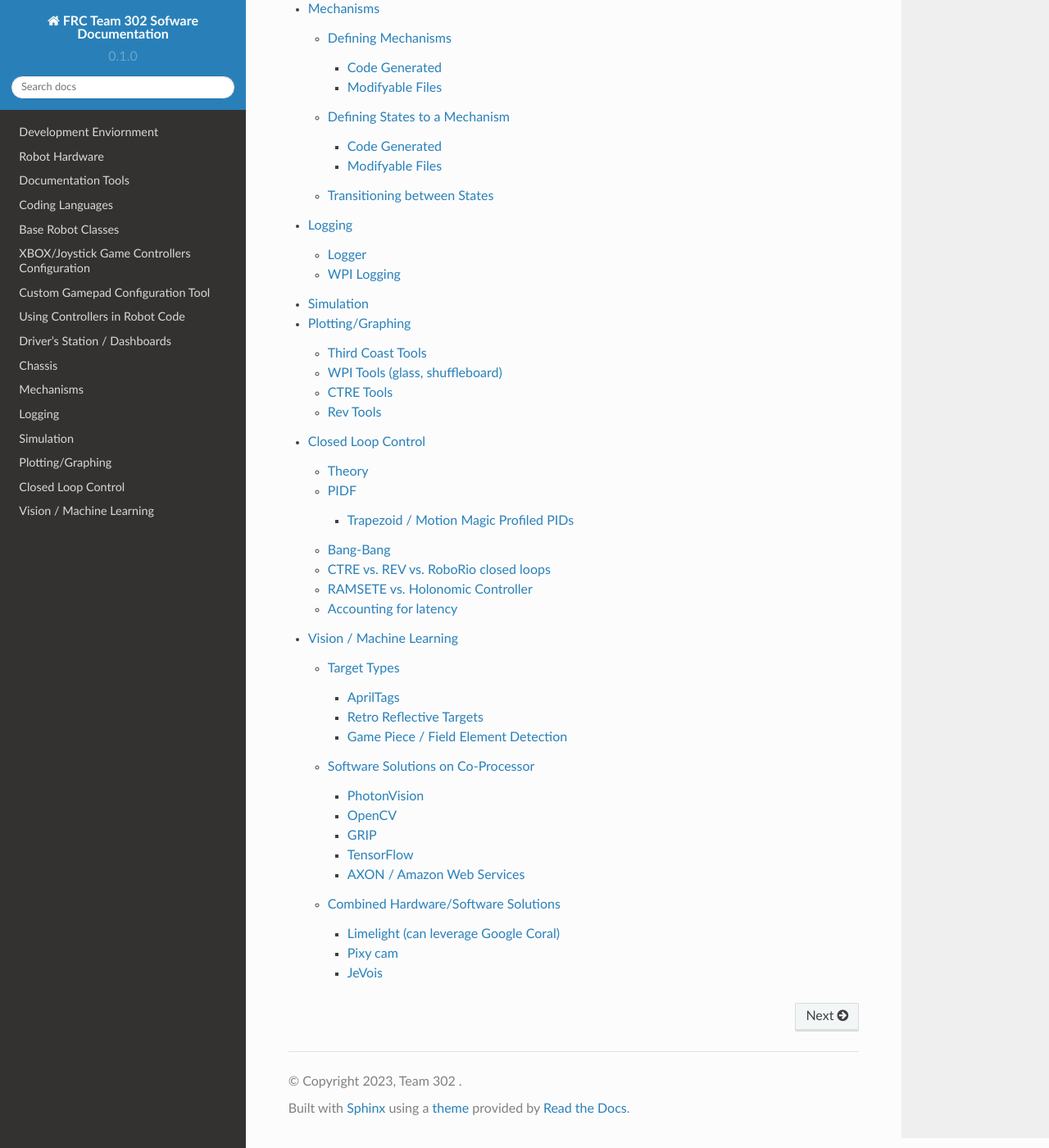
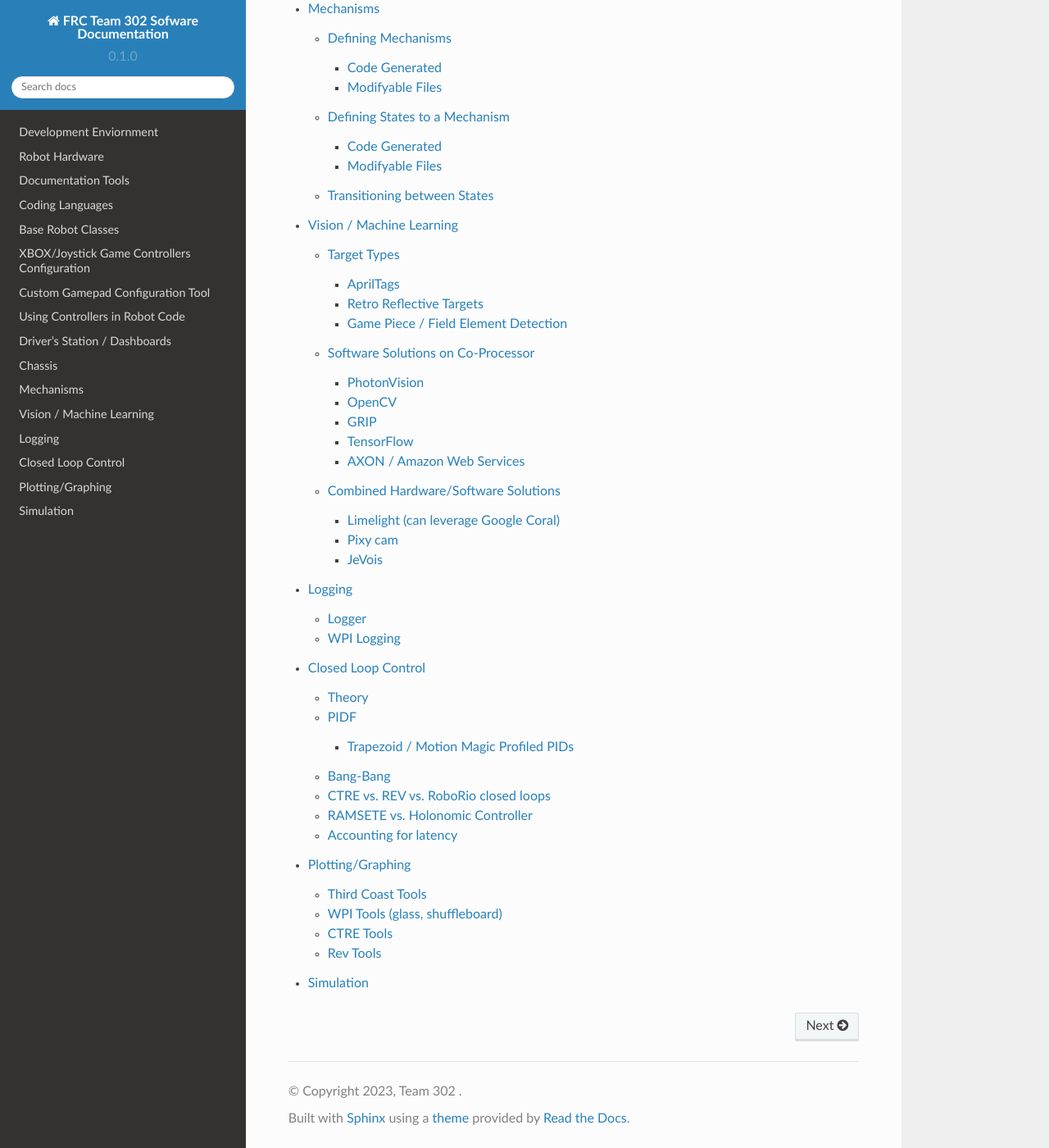
Before and after one commit to Team302/Team302Doco, a Sphinx documentation site: the page built from docs/source/index.rst, in a window 1280 px wide and 1400 px high, scrolled down 3468 px. Shown: the whole window at 82% size. Built offline with Sphinx 7.4.7 and the Read the Docs theme 2.0.0, drawn with Linux system fonts in a browser that asks for light colours.

```diff
--- a/docs/source/index.rst
+++ b/docs/source/index.rst
@@ -21,8 +21,8 @@ Contents
    dashboard
    chassis
    mechanisms
+   vision
    logging
+   closedloop
+   plotting
    simulation
-   plotting
-   closedloop
-   vision
```
